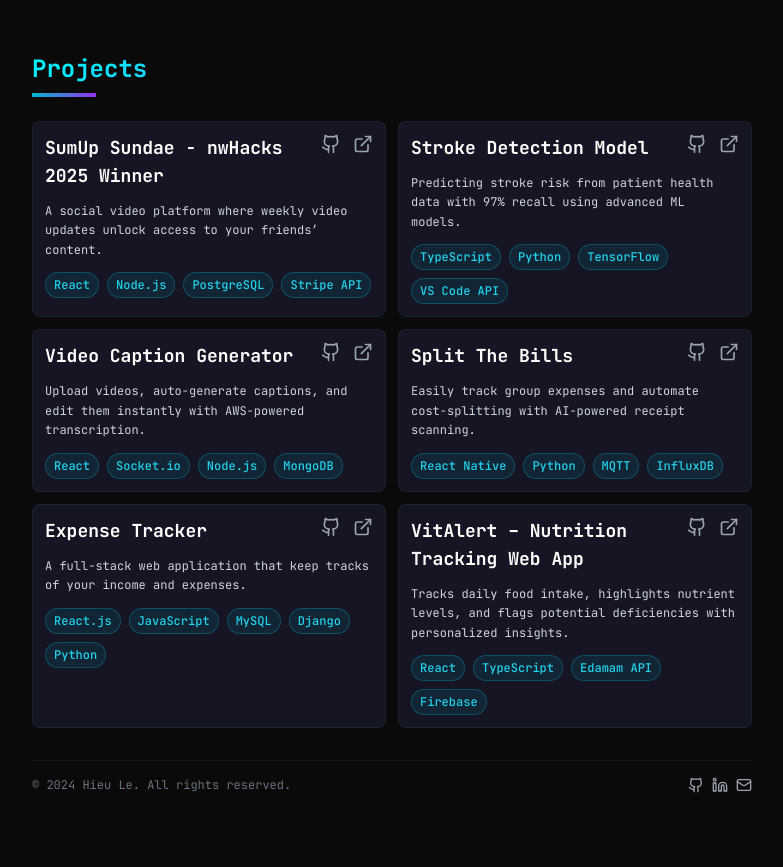
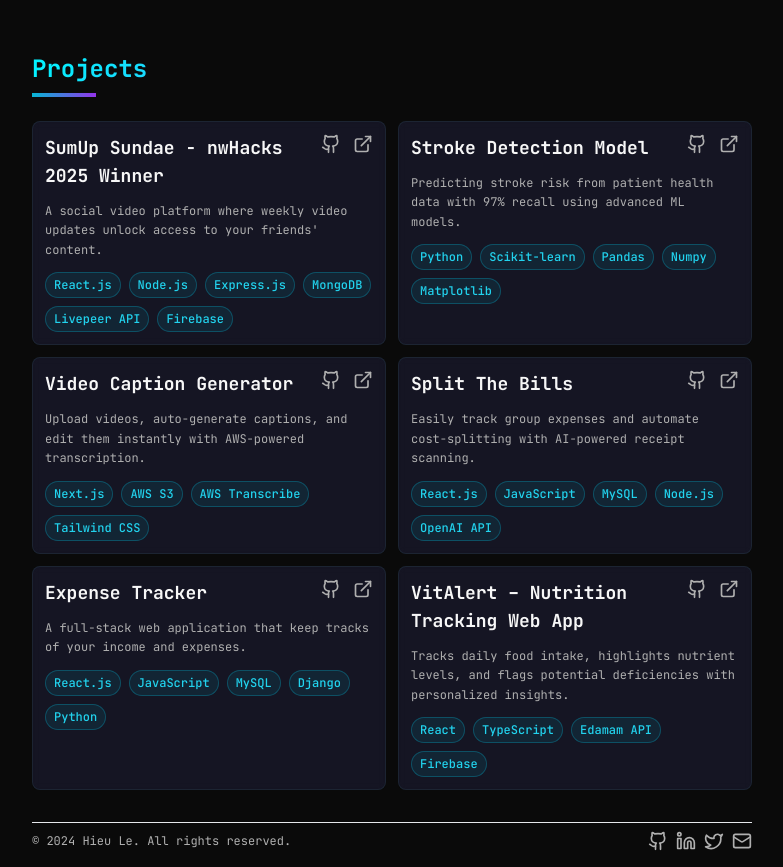
Before and after one commit to xuanhieu2611/portfolio, a React (Vite) app: page / in a window 1280 px wide. Shown: the part 860-1727 px from the top of the page, without its empty margins (248-1031 px from the left). Before the commit the page ends 1669 px from the top, so only its background shows below. Built offline with nearby package versions, Linux system fonts and the light colour scheme.

Commit message:
update light theme

```diff
--- a/src/App.jsx
+++ b/src/App.jsx
@@ -1,7 +1,7 @@
 import { Moon, Sun } from "lucide-react"
 import Button from "./components/Button"
 import { useState, useEffect } from "react"
-import { Github, Linkedin, Mail } from "lucide-react"
+import { Github, Linkedin, Mail, Twitter } from "lucide-react"
 import HeroSection from "./components/HeroSection"
 import ExperienceSection from "./components/ExperienceSection"
 import ProjectsSection from "./components/ProjectsSection"
@@ -30,15 +30,24 @@ function App() {
   }
 
   const socialLinks = [
-    { icon: Github, href: "https://github.com", color: "hover:text-cyan-400" },
+    {
+      icon: Github,
+      href: "https://github.com/xuanhieu2611",
+      color: "hover:text-orange-400",
+    },
     {
       icon: Linkedin,
-      href: "https://linkedin.com",
+      href: "https://www.linkedin.com/in/hieule2611/",
       color: "hover:text-purple-400",
     },
     {
+      icon: Twitter,
+      href: "https://twitter.com/hieule2611",
+      color: "hover:text-blue-400",
+    },
+    {
       icon: Mail,
-      href: "mailto:alex@example.com",
+      href: "mailto:hieulexuan261103@gmail.com",
       color: "hover:text-green-400",
     },
   ]
@@ -48,12 +57,14 @@ function App() {
       <style>
         {`
           :root {
-            --bg-primary: ${isDarkMode ? "#0a0a0a" : "#ffffff"};
+            --bg-primary: ${
+              isDarkMode ? "rgba(10, 10, 10, 0.8)" : "rgba(255, 255, 255, 0.8)"
+            };
             --bg-secondary: ${
               isDarkMode ? "rgba(26, 26, 46, 0.7)" : "rgba(248, 250, 252, 0.7)"
             };
-            --text-primary: ${isDarkMode ? "#e5e7eb" : "#1f2937"};
-            --text-secondary: ${isDarkMode ? "#9ca3af" : "#6b7280"};
+            --text-primary: ${isDarkMode ? "#F7F7F7" : "#1f2937"};
+            --text-secondary: ${isDarkMode ? "#B0B0B0" : "#444444"};
             --accent-cyan: #00f5ff;
             --accent-purple: #8b5cf6;
             --accent-green: #10b981;
@@ -65,7 +76,7 @@ function App() {
           }
 
           body {
-            background: var(--bg-primary);
+            background: ${isDarkMode ? "#0a0a0a" : "#f0f0f0"};
             color: var(--text-primary);
             font-family: 'Inter', -apple-system, BlinkMacSystemFont, sans-serif;
             overflow-x: hidden;
@@ -150,10 +161,7 @@ function App() {
 
       {/* Main Content */}
       <main className="min-h-screen relative z-10">
-        <div
-          className="relative min-h-screen"
-          style={{ background: "rgba(10, 10, 10, 0.8)" }}
-        >
+        <div className="relative min-h-screen">
           <div className="max-w-3xl mx-auto px-6">
             <HeroSection />
             <div className="py-4"></div>
@@ -162,9 +170,9 @@ function App() {
             <ProjectsSection />
 
             {/* Footer */}
-            <footer className="py-4 border-t border-gray-800/50">
+            <footer className="pb-4 pt-2 border-t border-[var(--text-secondary)]/20">
               <div className="flex flex-col sm:flex-row justify-between items-center gap-3">
-                <p className="text-xs text-gray-500">
+                <p className="text-xs text-[var(--text-secondary)]">
                   © 2024 Hieu Le. All rights reserved.
                 </p>
                 <div className="flex gap-2">
@@ -174,16 +182,18 @@ function App() {
                         href={social.href}
                         target="_blank"
                         rel="noopener noreferrer"
-                        className={`text-gray-400 ${social.color} transition-colors duration-300 flex items-center`}
+                        className={`text-[var(--text-secondary)] ${social.color} transition-colors duration-300 flex items-center`}
                       >
-                        <social.icon className="w-4 h-4 flex-shrink-0" />
-                        <span className="text-xs whitespace-nowrap overflow-hidden w-0 group-hover:w-auto transition-all duration-300 ml-0 group-hover:ml-2">
+                        <social.icon className="w-5 h-5 flex-shrink-0" />
+                        <span className="text-sm whitespace-nowrap overflow-hidden w-0 group-hover:w-auto transition-all duration-300 ml-0 group-hover:ml-2">
                           {social.icon === Github
                             ? "GitHub"
                             : social.icon === Linkedin
                             ? "LinkedIn"
                             : social.icon === Mail
                             ? "Email"
+                            : social.icon === Twitter
+                            ? "Twitter"
                             : ""}
                         </span>
                       </a>
--- a/src/components/ExperienceSection.jsx
+++ b/src/components/ExperienceSection.jsx
@@ -1,19 +1,9 @@
 import React from "react"
 import { motion } from "framer-motion"
 import { Building2, Calendar } from "lucide-react"
+import { experiences } from "../data/experiences"
 
 export default function ExperienceSection() {
-  const experiences = [
-    {
-      company: "Teck Resources Ltd.",
-      role: "Software Developer Co-op",
-      period: "Dec 2024 - Aug 2025",
-      description:
-        "Developed automation tools, data pipelines, and analytics solutions using Python, Power Automate, and Power BI to improve recruiting operations—cutting process times by up to 40%, reducing data discrepancies by 85%, and enabling data-driven decisions through interactive dashboards. Experienced in Agile practices, system integrations, and delivering scalable software solutions that optimize workflows.",
-      technologies: ["Python", "Power Automate", "Power BI", "Azure DevOps"],
-    },
-  ]
-
   return (
     <section id="experience" className="py-8">
       <motion.div
@@ -44,10 +34,10 @@ export default function ExperienceSection() {
               <div className="absolute left-2 top-1.5 w-4 h-4 bg-gradient-to-r from-cyan-500 to-purple-600 rounded-full border-4 border-[var(--bg-primary)] z-10"></div>
               <div className="group">
                 <div className="flex flex-wrap items-baseline justify-between mb-1">
-                  <h3 className="text-lg font-bold text-white flex items-center gap-3">
+                  <h3 className="text-lg font-bold text-[var(--text-primary)] flex items-center gap-3">
                     {exp.company}
                   </h3>
-                  <p className="text-sm text-gray-400 flex items-center gap-2">
+                  <p className="text-sm text-[var(--text-secondary)] flex items-center gap-2">
                     <Calendar className="w-4 h-4" />
                     {exp.period}
                   </p>
@@ -55,14 +45,14 @@ export default function ExperienceSection() {
                 <h4 className="text-base font-semibold gradient-text mb-2">
                   {exp.role}
                 </h4>
-                <p className="text-sm text-gray-300 leading-relaxed mb-3">
+                <p className="text-sm text-[var(--text-secondary)] leading-relaxed mb-3">
                   {exp.description}
                 </p>
                 <div className="flex flex-wrap gap-2">
                   {exp.technologies.map((tech, techIndex) => (
                     <span
                       key={techIndex}
-                      className="px-3 py-1 bg-gray-800/80 text-gray-400 text-xs font-medium rounded-full"
+                      className="px-3 py-1 bg-[var(--bg-secondary)] text-[var(--text-secondary)] text-xs font-medium rounded-full"
                     >
                       {tech}
                     </span>
--- a/src/components/HeroSection.jsx
+++ b/src/components/HeroSection.jsx
@@ -17,7 +17,7 @@ export default function HeroSection() {
             transition={{ duration: 0.8, delay: 0.2 }}
             className="relative flex justify-center md:justify-start"
           >
-            <div className="w-32 h-32 md:w-60 md:h-60 rounded-xl overflow-hidden border-4 border-white glow">
+            <div className="w-32 h-32 md:w-60 md:h-60 rounded-xl overflow-hidden border-4 border-[var(--text-primary)] glow">
               <img
                 src="/ava.png"
                 alt="Hieu Le Portrait"
@@ -33,10 +33,10 @@ export default function HeroSection() {
             transition={{ duration: 0.8, delay: 0.4 }}
             className="text-center md:text-left"
           >
-            <h1 className="text-3xl md:text-4xl font-bold text-white mb-3">
+            <h1 className="text-3xl md:text-4xl font-bold text-[var(--text-primary)] mb-3">
               Hieu Le
             </h1>
-            <ul className="text-base text-gray-300 max-w-lg mx-auto md:mx-0 leading-relaxed space-y-2">
+            <ul className="text-base text-[var(--text-secondary)] max-w-lg mx-auto md:mx-0 leading-relaxed space-y-2">
               <li className="flex items-center">
                 <span className="w-2 h-2 bg-blue-400 transform rotate-45 mr-3 flex-shrink-0"></span>
                 CS student at{" "}
@@ -66,7 +66,7 @@ export default function HeroSection() {
                       behavior: "smooth",
                     })
                   }}
-                  className="flex items-center gap-2 text-gray-300 hover:text-blue-400 transition-colors duration-300 transform"
+                  className="flex items-center gap-2 text-[var(--text-secondary)] hover:text-blue-400 transition-colors duration-300 transform"
                 >
                   Checkout my projects below!
                   <ArrowDown className="w-4 h-4" />
@@ -83,10 +83,10 @@ export default function HeroSection() {
             >
               <div className="group">
                 <a
-                  href="https://github.com"
+                  href="https://github.com/xuanhieu2611"
                   target="_blank"
                   rel="noopener noreferrer"
-                  className="text-gray-400 hover:text-cyan-400 transition-colors duration-300 flex items-center"
+                  className="text-[var(--text-secondary)] hover:text-orange-400 transition-colors duration-300 flex items-center"
                 >
                   <Github className="w-5 h-5 flex-shrink-0" />
                   <span className="text-sm whitespace-nowrap overflow-hidden w-0 group-hover:w-auto transition-all duration-300 ml-0 group-hover:ml-2">
@@ -97,10 +97,10 @@ export default function HeroSection() {
 
               <div className="group">
                 <a
-                  href="https://linkedin.com"
+                  href="https://www.linkedin.com/in/hieule2611/"
                   target="_blank"
                   rel="noopener noreferrer"
-                  className="text-gray-400 hover:text-purple-400 transition-colors duration-300 flex items-center"
+                  className="text-[var(--text-secondary)] hover:text-purple-400 transition-colors duration-300 flex items-center"
                 >
                   <Linkedin className="w-5 h-5 flex-shrink-0" />
                   <span className="text-sm whitespace-nowrap overflow-hidden w-0 group-hover:w-auto transition-all duration-300 ml-0 group-hover:ml-2">
@@ -114,7 +114,7 @@ export default function HeroSection() {
                   href="https://twitter.com"
                   target="_blank"
                   rel="noopener noreferrer"
-                  className="text-gray-400 hover:text-blue-400 transition-colors duration-300 flex items-center"
+                  className="text-[var(--text-secondary)] hover:text-blue-400 transition-colors duration-300 flex items-center"
                 >
                   <Twitter className="w-5 h-5 flex-shrink-0" />
                   <span className="text-sm whitespace-nowrap overflow-hidden w-0 group-hover:w-auto transition-all duration-300 ml-0 group-hover:ml-2">
@@ -125,8 +125,8 @@ export default function HeroSection() {
 
               <div className="group">
                 <a
-                  href="mailto:alex@example.com"
-                  className="text-gray-400 hover:text-green-400 transition-colors duration-300 flex items-center"
+                  href="mailto:hieulexuan261103@gmail.com"
+                  className="text-[var(--text-secondary)] hover:text-green-400 transition-colors duration-300 flex items-center"
                 >
                   <Mail className="w-5 h-5 flex-shrink-0" />
                   <span className="text-sm whitespace-nowrap overflow-hidden w-0 group-hover:w-auto transition-all duration-300 ml-0 group-hover:ml-2">
--- a/src/components/ProjectsSection.jsx
+++ b/src/components/ProjectsSection.jsx
@@ -1,56 +1,9 @@
 import React from "react"
 import { motion } from "framer-motion"
 import { ExternalLink, Github } from "lucide-react"
+import { projects } from "../data/projects"
 
 export default function ProjectsSection() {
-  const projects = [
-    {
-      title: "SumUp Sundae - nwHacks 2025 Winner",
-      description:
-        "A social video platform where weekly video updates unlock access to your friends’ content.",
-      technologies: ["React", "Node.js", "PostgreSQL", "Stripe API"],
-      github: "https://github.com/tyin76/sum-up-sundae",
-      demo: "https://demo.example.com",
-    },
-    {
-      title: "Stroke Detection Model",
-      description:
-        "Predicting stroke risk from patient health data with 97% recall using advanced ML models.",
-      technologies: ["TypeScript", "Python", "TensorFlow", "VS Code API"],
-      github: "https://github.com/xuanhieu2611/StrokeDetection",
-    },
-    {
-      title: "Video Caption Generator",
-      description:
-        "Upload videos, auto-generate captions, and edit them instantly with AWS-powered transcription.",
-      technologies: ["React", "Socket.io", "Node.js", "MongoDB"],
-      github: "https://github.com/xuanhieu2611/caption-generator",
-    },
-    {
-      title: "Split The Bills",
-      description:
-        "Easily track group expenses and automate cost-splitting with AI-powered receipt scanning.",
-      technologies: ["React Native", "Python", "MQTT", "InfluxDB"],
-      github: "https://github.com/xuanhieu2611/Split-The-Bills",
-      demo: "https://split-the-bills-hieu.vercel.app/",
-    },
-    {
-      title: "Expense Tracker",
-      description:
-        "A full-stack web application that keep tracks of your income and expenses.",
-      technologies: ["React.js", "JavaScript", "MySQL", "Django", "Python"],
-      github: "https://github.com/xuanhieu2611/expense_tracker",
-      demo: "https://expense-tracker-hieu.vercel.app/",
-    },
-    {
-      title: "VitAlert – Nutrition Tracking Web App",
-      description:
-        "Tracks daily food intake, highlights nutrient levels, and flags potential deficiencies with personalized insights.",
-      technologies: ["React", "TypeScript", "Edamam API", "Firebase"],
-      github: "https://github.com/xuanhieu2611/VitAlert",
-    },
-  ]
-
   return (
     <section id="projects" className="py-8">
       <motion.div
@@ -77,7 +30,7 @@ export default function ProjectsSection() {
             className="group relative bg-[var(--bg-secondary)] backdrop-blur-sm rounded-lg p-3 border border-gray-800/80 hover:border-cyan-500/50 transition-all duration-300"
           >
             <div className="flex justify-between items-start mb-3">
-              <h3 className="text-lg font-bold text-white group-hover:text-cyan-400 transition-colors duration-300">
+              <h3 className="text-lg font-bold text-[var(--text-primary)] group-hover:text-cyan-400 transition-colors duration-300">
                 {project.title}
               </h3>
               <div className="flex gap-3">
@@ -85,7 +38,7 @@ export default function ProjectsSection() {
                   href={project.github}
                   target="_blank"
                   rel="noopener noreferrer"
-                  className="text-gray-400 hover:text-white"
+                  className="text-[var(--text-secondary)] hover:text-[var(--text-primary)]"
                 >
                   <Github className="w-5 h-5" />
                 </a>
@@ -93,13 +46,13 @@ export default function ProjectsSection() {
                   href={project.demo}
                   target="_blank"
                   rel="noopener noreferrer"
-                  className="text-gray-400 hover:text-white"
+                  className="text-[var(--text-secondary)] hover:text-[var(--text-primary)]"
                 >
                   <ExternalLink className="w-5 h-5" />
                 </a>
               </div>
             </div>
-            <p className="text-gray-300 text-xs leading-relaxed mb-3">
+            <p className="text-[var(--text-secondary)] text-xs leading-relaxed mb-3">
               {project.description}
             </p>
             <div className="flex flex-wrap gap-2">
--- a/src/components/hero/HeroSection.jsx
+++ /dev/null
@@ -1,57 +0,0 @@
-import React from "react"
-import { motion } from "framer-motion"
-
-export default function HeroSection() {
-  return (
-    <section
-      id="hero"
-      className="mt-20 relative flex items-center py-12 md:py-16"
-    >
-      <div className="relative z-10 w-full">
-        <div className="grid md:grid-cols-3 gap-8 md:gap-12 items-center">
-          {/* Image */}
-          <motion.div
-            initial={{ opacity: 0, scale: 0.8 }}
-            animate={{ opacity: 1, scale: 1 }}
-            transition={{ duration: 0.8, delay: 0.2 }}
-            className="relative flex justify-center md:justify-end md:col-span-1"
-          >
-            <div className="w-40 h-40 md:w-48 md:h-48 rounded-xl overflow-hidden border-4 border-white/30 glow">
-              <img
-                src="/ava.png"
-                alt="Hieu Le Portrait"
-                className="w-full h-full object-cover"
-              />
-            </div>
-          </motion.div>
-
-          {/* Text Content */}
-          <motion.div
-            initial={{ opacity: 0, x: -30 }}
-            animate={{ opacity: 1, x: 0 }}
-            transition={{ duration: 0.8, delay: 0.4 }}
-            className="text-center md:text-left md:col-span-2"
-          >
-            <h1 className="text-4xl md:text-5xl font-bold text-white mb-3">
-              Hieu Le
-            </h1>
-            <ul className="text-lg text-gray-300 max-w-xl mx-auto md:mx-0 leading-relaxed space-y-2">
-              <li className="flex items-center">
-                <span className="w-2 h-2 bg-blue-400 transform rotate-45 mr-3 flex-shrink-0"></span>
-                CS student at UBC
-              </li>
-              <li className="flex items-center">
-                <span className="w-2 h-2 bg-blue-400 transform rotate-45 mr-3 flex-shrink-0"></span>
-                Interested in AI and Software Development
-              </li>
-              <li className="flex items-center">
-                <span className="w-2 h-2 bg-blue-400 transform rotate-45 mr-3 flex-shrink-0"></span>
-                Checkout my projects below!
-              </li>
-            </ul>
-          </motion.div>
-        </div>
-      </div>
-    </section>
-  )
-}
--- /dev/null
+++ b/src/data/experiences.js
@@ -0,0 +1,10 @@
+export const experiences = [
+  {
+    company: "Teck Resources Ltd.",
+    role: "Software Developer Co-op",
+    period: "Dec 2024 - Aug 2025",
+    description:
+      "Developed automation tools, data pipelines, and analytics solutions using Python, Power Automate, and Power BI to improve recruiting operations—cutting process times by up to 40%, reducing data discrepancies by 85%, and enabling data-driven decisions through interactive dashboards. Experienced in Agile practices, system integrations, and delivering scalable software solutions that optimize workflows.",
+    technologies: ["Python", "Power Automate", "Power BI", "Azure DevOps"],
+  },
+]
--- /dev/null
+++ b/src/data/projects.js
@@ -0,0 +1,54 @@
+export const projects = [
+  {
+    title: "SumUp Sundae - nwHacks 2025 Winner",
+    description:
+      "A social video platform where weekly video updates unlock access to your friends' content.",
+    technologies: [
+      "React.js",
+      "Node.js",
+      "Express.js",
+      "MongoDB",
+      "Livepeer API",
+      "Firebase",
+    ],
+    github: "https://github.com/tyin76/sum-up-sundae",
+    demo: "https://demo.example.com",
+  },
+  {
+    title: "Stroke Detection Model",
+    description:
+      "Predicting stroke risk from patient health data with 97% recall using advanced ML models.",
+    technologies: ["Python", "Scikit-learn", "Pandas", "Numpy", "Matplotlib"],
+    github: "https://github.com/xuanhieu2611/StrokeDetection",
+  },
+  {
+    title: "Video Caption Generator",
+    description:
+      "Upload videos, auto-generate captions, and edit them instantly with AWS-powered transcription.",
+    technologies: ["Next.js", "AWS S3", "AWS Transcribe", "Tailwind CSS"],
+    github: "https://github.com/xuanhieu2611/caption-generator",
+  },
+  {
+    title: "Split The Bills",
+    description:
+      "Easily track group expenses and automate cost-splitting with AI-powered receipt scanning.",
+    technologies: ["React.js", "JavaScript", "MySQL", "Node.js", "OpenAI API"],
+    github: "https://github.com/xuanhieu2611/Split-The-Bills",
+    demo: "https://split-the-bills-hieu.vercel.app/",
+  },
+  {
+    title: "Expense Tracker",
+    description:
+      "A full-stack web application that keep tracks of your income and expenses.",
+    technologies: ["React.js", "JavaScript", "MySQL", "Django", "Python"],
+    github: "https://github.com/xuanhieu2611/expense_tracker",
+    demo: "https://expense-tracker-hieu.vercel.app/",
+  },
+  {
+    title: "VitAlert – Nutrition Tracking Web App",
+    description:
+      "Tracks daily food intake, highlights nutrient levels, and flags potential deficiencies with personalized insights.",
+    technologies: ["React", "TypeScript", "Edamam API", "Firebase"],
+    github: "https://github.com/xuanhieu2611/VitAlert",
+  },
+]
```
